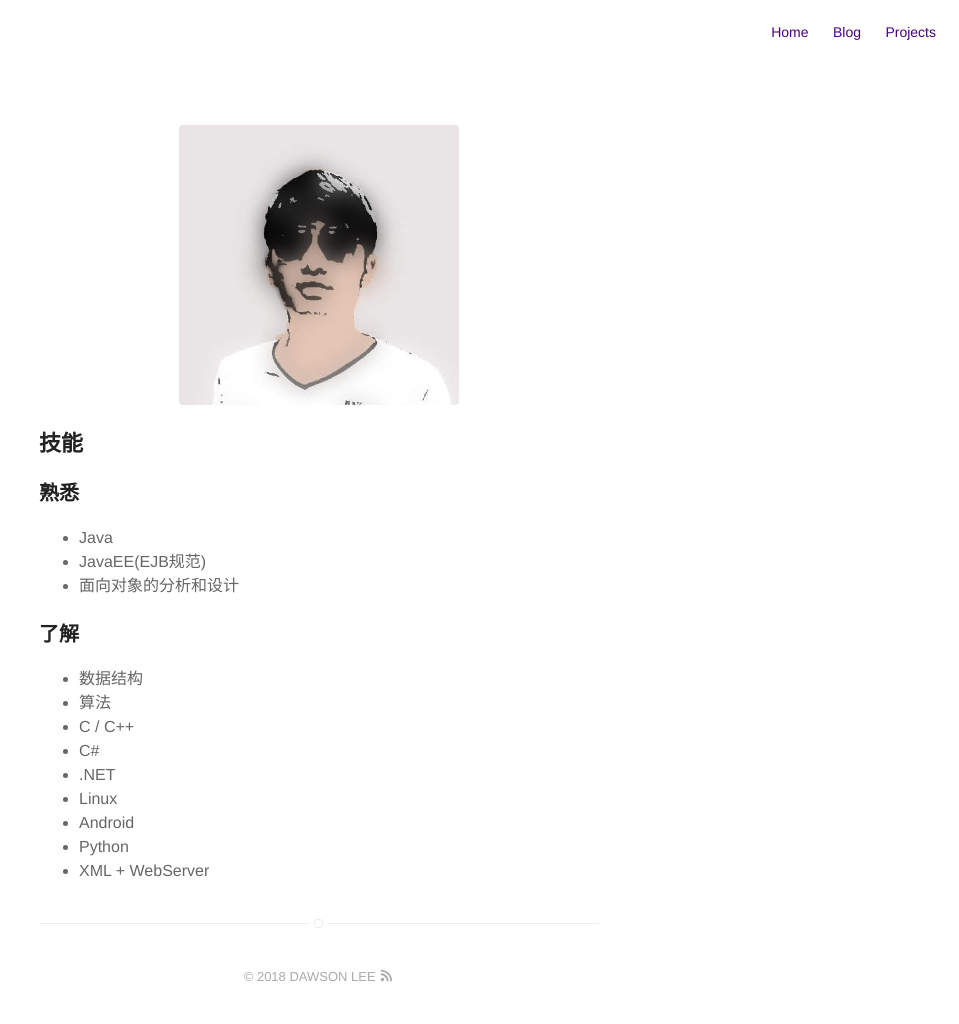
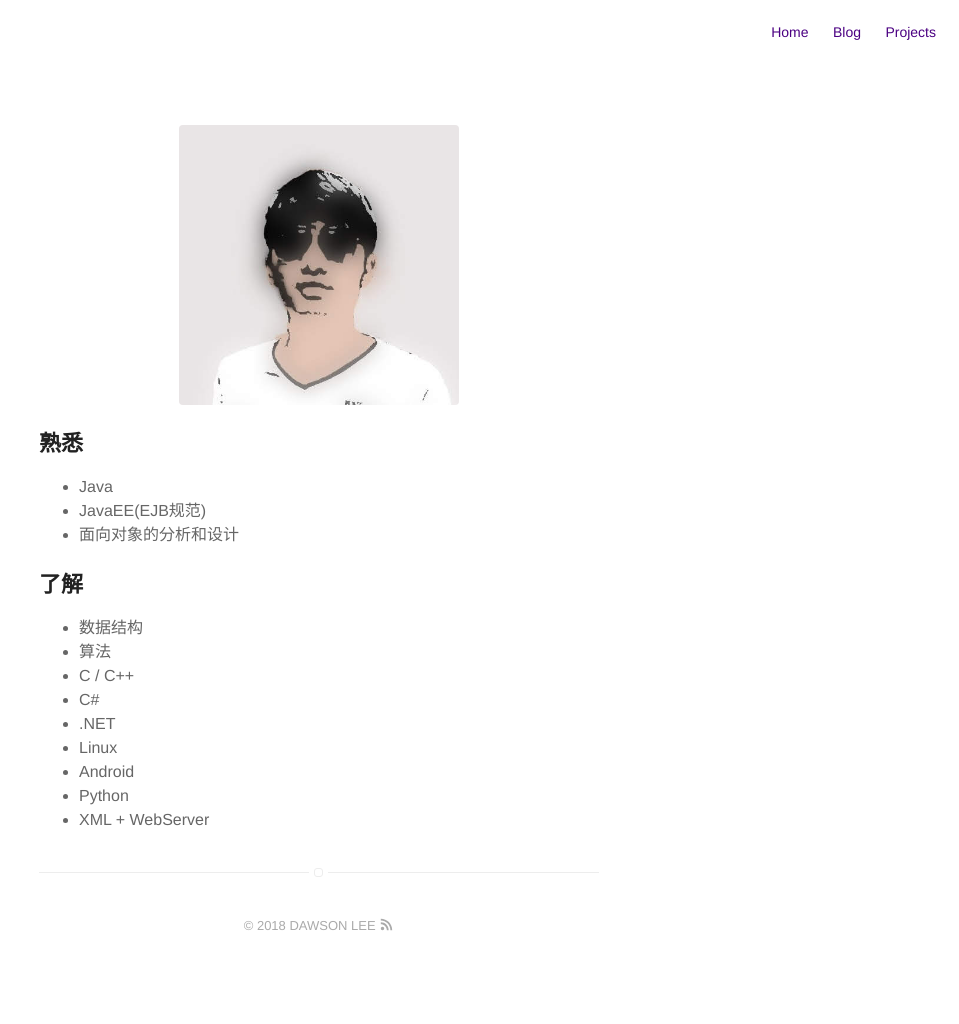
Before and after one commit to dawsonlee1790/dawsonlee1790.github.io, a Jekyll site: the page built from about.md, in a window 1280 px wide. Shown: the whole page, without its empty margins (321-1280 px from the left). Built offline with Jekyll 4.4.1, drawn with Linux system fonts in a browser that asks for light colours; after the commit the page ends 973 px from its top, so only the background shows below that.

Commit message:
Update about.md

```diff
--- a/about.md
+++ b/about.md
@@ -4,13 +4,12 @@ layout: page
 ---
 ![Profile Image]({{ site.url }}/{{ site.picture }})
 
-##  技能
-###  熟悉
+##  熟悉
 +  Java
 +  JavaEE(EJB规范)
 +  面向对象的分析和设计
 
-###  了解
+##  了解
 +  数据结构
 +  算法
 +  C / C++
```
